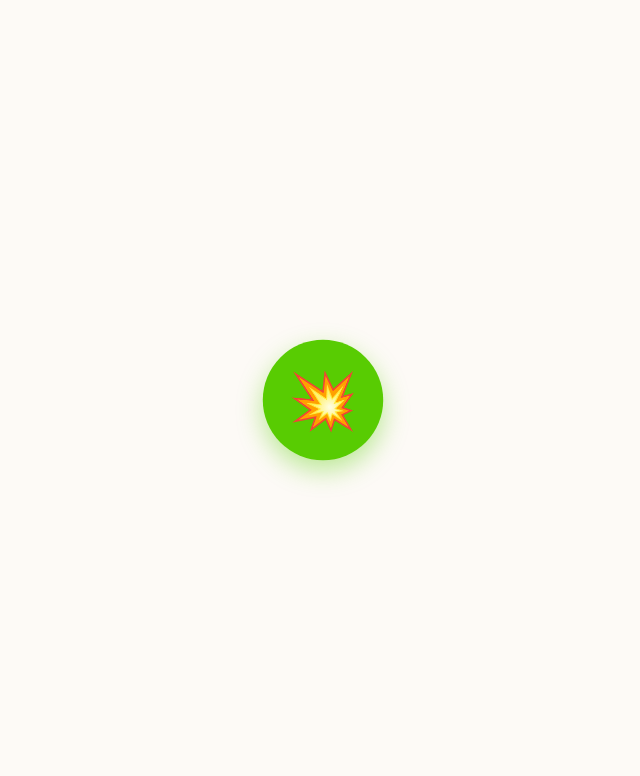
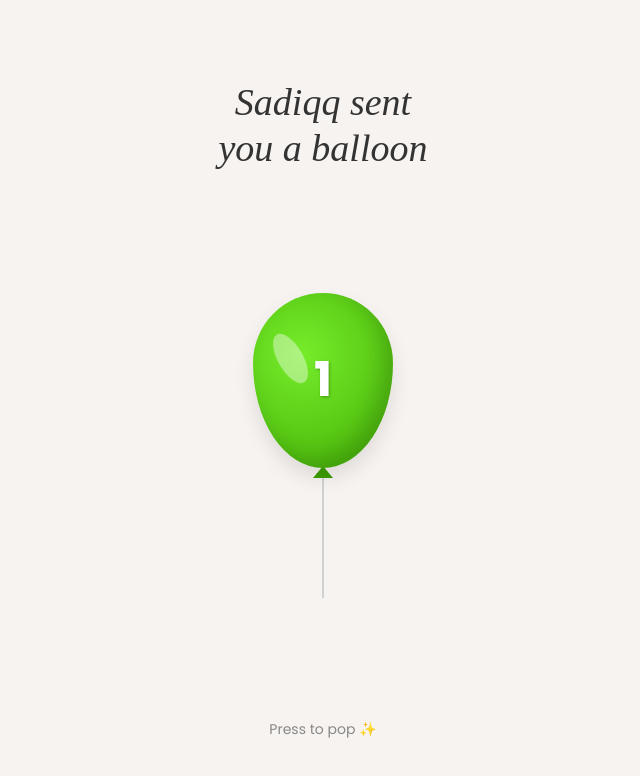
Before and after one commit to siadsom-spec/birthday-card, a plain HTML site: page index.html in a window 1280 px wide. Shown: the whole page, without its empty margins (317-957 px from the left). Drawn offline with Linux system fonts and the light colour scheme; a web font is replaced by a local one.

Commit message:
Update index.html

```diff
--- a/index.html
+++ b/index.html
@@ -6,7 +6,7 @@
   <title>Surprise Gift Service</title>
 
   <!-- Fonts -->
-  <link href="https://fonts.googleapis.com/css2?family=Great+Vibes&family=Poppins:wght@400;600;700&display=swap" rel="stylesheet">
+  <link href="https://fonts.googleapis.com/css2?family=Great+Vibes&family=Poppins:wght@400;600;700&family=Playfair+Display:ital@1&display=swap" rel="stylesheet">
 
   <style>
     * {
@@ -82,34 +82,99 @@
       transition: width 0.1s linear;
     }
 
-    /* PAGE 0.5: GREEN BOLO (STAMP) SCREEN */
-    #page-stamp {
-      background-color: #fdfaf6;
+    /* PAGE: BALLOON GAME */
+    #page-balloon {
+      background-color: #f7f3f0;
       flex-direction: column;
-      cursor: pointer;
+      justify-content: space-between;
+      align-items: center;
+      padding: 80px 20px 40px 20px;
+      transition: background-color 0.4s ease;
+      user-select: none;
     }
 
-    .green-stamp {
-      width: 120px;
-      height: 120px;
-      background-color: #58cc02;
-      border-radius: 50%;
+    .balloon-header {
+      text-align: center;
+    }
+
+    .balloon-header h2 {
+      font-family: 'Playfair Display', serif;
+      font-style: italic;
+      font-size: 38px;
+      color: #333333;
+      line-height: 1.2;
+      font-weight: 500;
+      transition: color 0.3s;
+    }
+
+    /* BUFINA CAGARAN LEH DESIGN-KA SAWIRKA */
+    .balloon-wrapper {
+      display: flex;
+      flex-direction: column;
+      align-items: center;
+      cursor: pointer;
+      transition: transform 0.1s ease;
+    }
+
+    .balloon-wrapper:active {
+      transform: scale(0.92);
+    }
+
+    .balloon-body {
+      width: 140px;
+      height: 175px;
+      background: radial-gradient(circle at 35% 35%, #76ec2a, #43b005);
+      border-radius: 50% 50% 50% 50% / 40% 40% 60% 60%;
       display: flex;
       justify-content: center;
       align-items: center;
-      box-shadow: 0 10px 25px rgba(88, 204, 2, 0.4);
-      animation: pulseStamp 1.5s infinite ease-in-out;
+      position: relative;
+      box-shadow: inset -10px -10px 20px rgba(0,0,0,0.15), 0 10px 20px rgba(0,0,0,0.1);
     }
 
-    .stamp-star {
-      color: white;
-      font-size: 55px;
-      user-select: none;
+    /* SHINE-KA DHINACA BUFINTA */
+    .balloon-body::before {
+      content: '';
+      position: absolute;
+      top: 22%;
+      left: 18%;
+      width: 25px;
+      height: 55px;
+      background: rgba(255, 255, 255, 0.4);
+      border-radius: 50%;
+      transform: rotate(-30deg);
     }
 
-    @keyframes pulseStamp {
-      0%, 100% { transform: scale(1); }
-      50% { transform: scale(1.1); }
+    .balloon-number {
+      color: white;
+      font-size: 48px;
+      font-weight: 700;
+      z-index: 2;
+      text-shadow: 1px 1px 3px rgba(0,0,0,0.3);
+    }
+
+    .balloon-knot {
+      width: 0;
+      height: 0;
+      border-left: 10px solid transparent;
+      border-right: 10px solid transparent;
+      border-bottom: 12px solid #3d9e04;
+      margin-top: -2px;
+    }
+
+    .balloon-string {
+      width: 2px;
+      height: 120px;
+      background-color: #d1d1d1;
+      margin-top: 0px;
+      transition: background-color 0.3s;
+    }
+
+    .click-prompt {
+      font-size: 14px;
+      color: #888888;
+      margin-bottom: 20px;
+      transition: color 0.3s;
     }
 
     /* PAGE 1: ENVELOPE */
@@ -341,11 +406,21 @@
     </div>
   </section>
 
-  <!-- PAGE 0.5: GREEN BOLO (STAMP) -->
-  <section id="page-stamp" class="page" onclick="showPage('page1')">
-    <div class="green-stamp">
-      <span class="stamp-star">💥</span>
+  <!-- PAGE 0.5: BALLOON TAP PAGE -->
+  <section id="page-balloon" class="page">
+    <div class="balloon-header">
+      <h2 id="balloon-title">Sadiqq sent<br>you a balloon</h2>
     </div>
+
+    <div class="balloon-wrapper" onclick="tapBalloon()">
+      <div class="balloon-body">
+        <span id="balloon-count" class="balloon-number">1</span>
+      </div>
+      <div class="balloon-knot"></div>
+      <div id="balloon-string" class="balloon-string"></div>
+    </div>
+
+    <p id="click-prompt" class="click-prompt">Press to pop ✨</p>
   </section>
 
   <!-- PAGE 1: ENVELOPE -->
@@ -421,6 +496,8 @@
   </section>
 
   <script>
+    let tapCount = 1;
+
     // SIMULATE LOADING BAR
     window.addEventListener('DOMContentLoaded', () => {
       let progress = 0;
@@ -431,11 +508,37 @@
         if (progress >= 100) {
           clearInterval(interval);
           setTimeout(() => {
-            showPage('page-stamp');
+            showPage('page-balloon');
           }, 300);
         }
       }, 50);
     });
+
+    function tapBalloon() {
+      tapCount++;
+      const countEl = document.getElementById('balloon-count');
+      const balloonPage = document.getElementById('page-balloon');
+      const titleEl = document.getElementById('balloon-title');
+      const stringEl = document.getElementById('balloon-string');
+      const promptEl = document.getElementById('click-prompt');
+
+      if (tapCount <= 3) {
+        countEl.innerText = tapCount;
+      }
+
+      if (tapCount === 2) {
+        // Beddel midabka bogga (Sida sawirka labaad - Purple Background)
+        balloonPage.style.backgroundColor = '#d822bd';
+        titleEl.style.display = 'none';
+        stringEl.style.backgroundColor = 'rgba(255, 255, 255, 0.7)';
+        promptEl.style.color = 'rgba(255, 255, 255, 0.8)';
+      } else if (tapCount >= 3) {
+        // Marka ay gaarto 3, toos u gudub Envelope Page
+        setTimeout(() => {
+          showPage('page1');
+        }, 200);
+      }
+    }
 
     function showPage(pageId) {
       const pages = document.querySelectorAll('.page');
```
